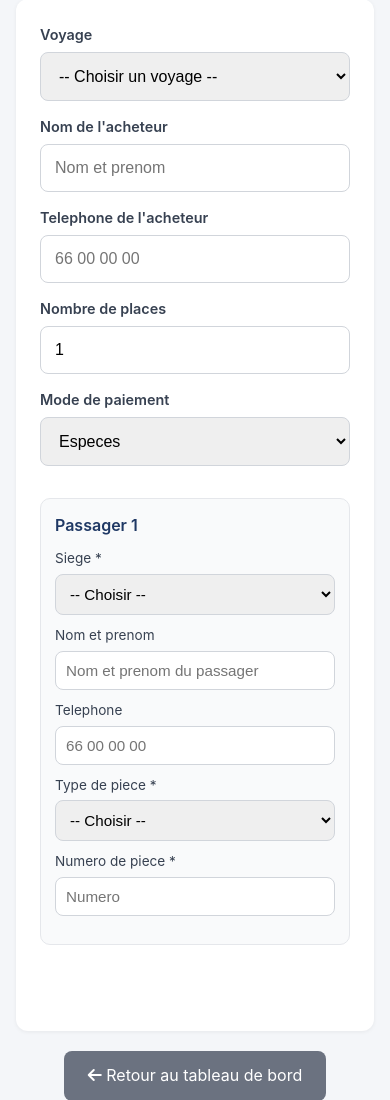
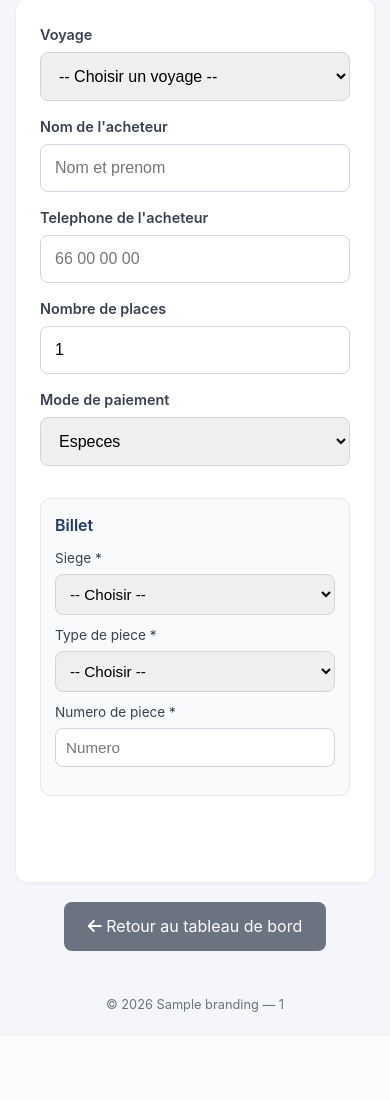
Before and after one commit to groupemiraexpress-sarl/Abou-Hamama, a Django app: template transport/templates/transport/vendre_billet.html in a window 390 px wide. Shown: the part 121-1221 px from the top of the page. After the commit the page ends 1133 px from the top, so only its background shows below. Run offline with Django 5.2, Linux system fonts and the light colour scheme; the template is opened without the code that fills it: most values are stand-ins (such as "Sample title", 1, 10 or a date in 2020).

Commit message:
Simplifie le formulaire guichet pour une vente a 1 place
Quand une seule place est vendue, le passager est forcement l'acheteur :
on ne redemande plus son nom/telephone (deja saisis en haut du
formulaire), seuls le siege et la piece d'identite restent a remplir.
Le backend reprenait deja automatiquement les infos de l'acheteur dans
ce cas, seul le formulaire redemandait inutilement les memes infos.

```diff
--- a/transport/templates/transport/vendre_billet.html
+++ b/transport/templates/transport/vendre_billet.html
@@ -107,15 +107,19 @@ function genererPassagers() {
     for (let i = 1; i <= n; i++) {
         const bloc = document.createElement('div');
         bloc.style.cssText = 'border:1px solid #e5e7eb; border-radius:10px; padding:14px; margin-bottom:12px; background:#f9fafb;';
+        // Avec une seule place, le passager est forcement l'acheteur : pas
+        // besoin de redemander son nom/telephone deja saisis au-dessus.
+        const champsIdentite = n === 1 ? '' :
+            '<label style="display:block; margin-bottom:4px; font-size:.85rem; color:#374151;">Nom et prenom</label>' +
+            '<input type="text" name="passager_nom_complet_' + i + '" placeholder="Nom et prenom du passager" style="width:100%; padding:10px; font-size:.95rem; border:1px solid #d1d5db; border-radius:8px; margin-bottom:10px;">' +
+            '<label style="display:block; margin-bottom:4px; font-size:.85rem; color:#374151;">Telephone</label>' +
+            '<input type="text" name="passager_telephone_' + i + '" placeholder="66 00 00 00" style="width:100%; padding:10px; font-size:.95rem; border:1px solid #d1d5db; border-radius:8px; margin-bottom:10px;">';
         bloc.innerHTML =
-            '<p style="font-weight:600; color:#1F3864; margin-bottom:10px;">Passager ' + i + '</p>' +
+            '<p style="font-weight:600; color:#1F3864; margin-bottom:10px;">' + (n === 1 ? 'Billet' : 'Passager ' + i) + '</p>' +
             '<label style="display:block; margin-bottom:4px; font-size:.85rem; color:#374151;">Siege *</label>' +
             '<select name="passager_siege_' + i + '" class="select-siege" required style="width:100%; padding:10px; font-size:.95rem; border:1px solid #d1d5db; border-radius:8px; margin-bottom:10px;">' +
             optionsSieges('') + '</select>' +
-            '<label style="display:block; margin-bottom:4px; font-size:.85rem; color:#374151;">Nom et prenom</label>' +
-            '<input type="text" name="passager_nom_complet_' + i + '" placeholder="Nom et prenom du passager" style="width:100%; padding:10px; font-size:.95rem; border:1px solid #d1d5db; border-radius:8px; margin-bottom:10px;">' +
-            '<label style="display:block; margin-bottom:4px; font-size:.85rem; color:#374151;">Telephone</label>' +
-            '<input type="text" name="passager_telephone_' + i + '" placeholder="66 00 00 00" style="width:100%; padding:10px; font-size:.95rem; border:1px solid #d1d5db; border-radius:8px; margin-bottom:10px;">' +
+            champsIdentite +
             '<label style="display:block; margin-bottom:4px; font-size:.85rem; color:#374151;">Type de piece *</label>' +
             '<select name="passager_type_piece_' + i + '" required style="width:100%; padding:10px; font-size:.95rem; border:1px solid #d1d5db; border-radius:8px; margin-bottom:10px;">' +
             '<option value="">-- Choisir --</option>' + optionsPiece() + '</select>' +
```
